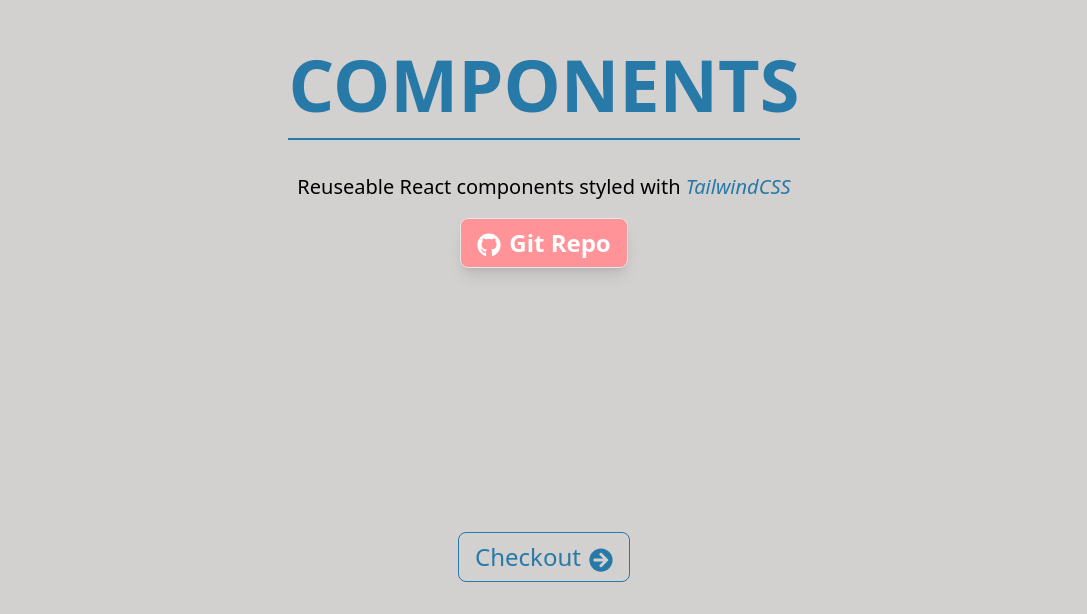
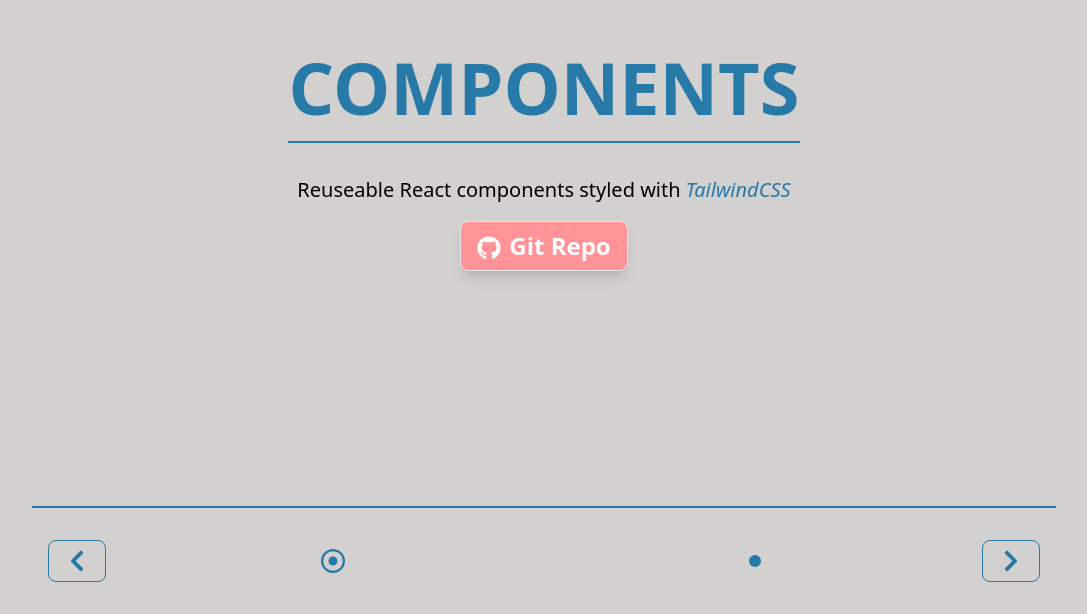
Before and after one commit to ParmarTarun/Components, a React (Create React App) app: page / in a window 1280 px wide. Shown: the part 186-800 px from the top of the page, without its empty margins (96-1183 px from the left). Built offline with nearby package versions, Linux system fonts and the light colour scheme.

Commit message:
⚡️ Add Dummy Component

```diff
--- a/src/App.css
+++ b/src/App.css
@@ -13,3 +13,13 @@
 .components-action button {
   @apply bg-transparent text-primary border-primary hover:bg-primary hover:text-light;
 }
+
+.components-navigation {
+  @apply flex w-full justify-between items-center;
+}
+.components-navigation .progress {
+  @apply flex-1  flex justify-around;
+}
+.components-navigation .progress svg {
+  @apply fill-primary text-2xl;
+}
--- a/src/App.tsx
+++ b/src/App.tsx
@@ -1,6 +1,8 @@
 import { useState } from "react";
 import { components } from "./components/Index";
-import { FaArrowCircleRight } from "react-icons/fa";
+import { FaChevronLeft, FaChevronRight } from "react-icons/fa";
+import { FaRegCircleDot } from "react-icons/fa6";
+import { GoDotFill } from "react-icons/go";
 
 const App = () => {
   const [componentIndex, setComponentIndex] = useState(0);
@@ -8,34 +10,47 @@ const App = () => {
     <div className="app">
       <div className="components-wrapper">{components[componentIndex]}</div>
 
-      {componentIndex !== 0 && <hr className="border border-primary w-4/5" />}
+      <hr className="border border-primary w-4/5" />
 
       <div className="components-action">
-        {componentIndex === 0 && componentIndex < components.length - 1 ? (
-          <div className="m-auto">
-            <button onClick={() => setComponentIndex(1)}>
-              Checkout
-              <FaArrowCircleRight className="inline ml-2" />
-            </button>
+        <div className="components-navigation">
+          <button
+            onClick={() => setComponentIndex((prev) => prev - 1)}
+            disabled={componentIndex === 0}
+            className="disabled:cursor-not-allowed"
+          >
+            <FaChevronLeft />
+          </button>
+
+          <div className="progress">
+            {components.map((_, i) => {
+              if (i === componentIndex) {
+                return (
+                  <FaRegCircleDot
+                    key={i}
+                    className="cursor-pointer"
+                    onClick={() => setComponentIndex(i)}
+                  />
+                );
+              }
+              return (
+                <GoDotFill
+                  key={i}
+                  className="cursor-pointer"
+                  onClick={() => setComponentIndex(i)}
+                />
+              );
+            })}
           </div>
-        ) : (
-          <div className="components-navigation">
-            {componentIndex > 0 ? (
-              <button onClick={() => setComponentIndex((prev) => prev - 1)}>
-                Back
-              </button>
-            ) : (
-              <p></p>
-            )}
-            {componentIndex < components.length - 1 ? (
-              <button onClick={() => setComponentIndex((prev) => prev + 1)}>
-                Next
-              </button>
-            ) : (
-              <p></p>
-            )}
-          </div>
-        )}
+
+          <button
+            onClick={() => setComponentIndex((prev) => prev + 1)}
+            disabled={componentIndex >= components.length - 1}
+            className="disabled:cursor-not-allowed"
+          >
+            <FaChevronRight />
+          </button>
+        </div>
       </div>
     </div>
   );
--- /dev/null
+++ b/src/components/DummyComponent/Index.tsx
@@ -0,0 +1,8 @@
+import "./styles.css";
+
+// add the component to src/components/index.tsx file to render
+const DummyComponent = () => {
+  return <div className=""></div>;
+};
+
+export default DummyComponent;
--- /dev/null
+++ b/src/components/DummyComponent/styles.css
@@ -0,0 +1,37 @@
+/*
+already applied configuration from tailwind.config.ts
+
+dark: "#000000",
+light: "#ffffff",
+primary: "#2779a7",
+secondary: "#ECD06F",
+highlight: "#FF9398",
+background: "#D3D0D0",
+
+h1 {
+  font-size: 72px;
+  font-weight: bolder;
+}
+
+h2 {
+  font-size: 48px;
+  font-weight: bold;
+}
+
+h3 {
+  font-size: 36px;
+  font-weight: bold;
+}
+
+p {
+  font-size: 20px;
+}
+
+button {
+  @apply px-4 py-2 m-4 border rounded-lg text-2xl;
+}
+
+
+*/
+
+/* Add you css here */
```
